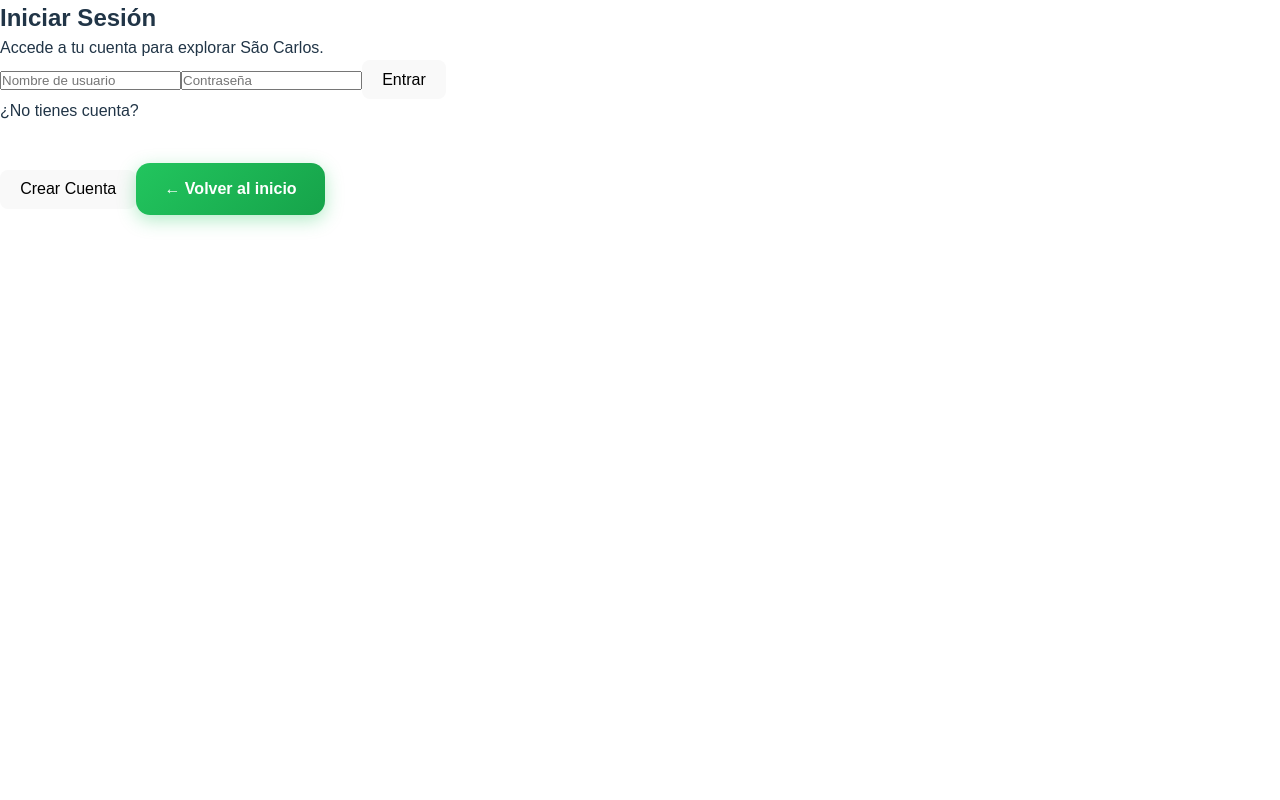
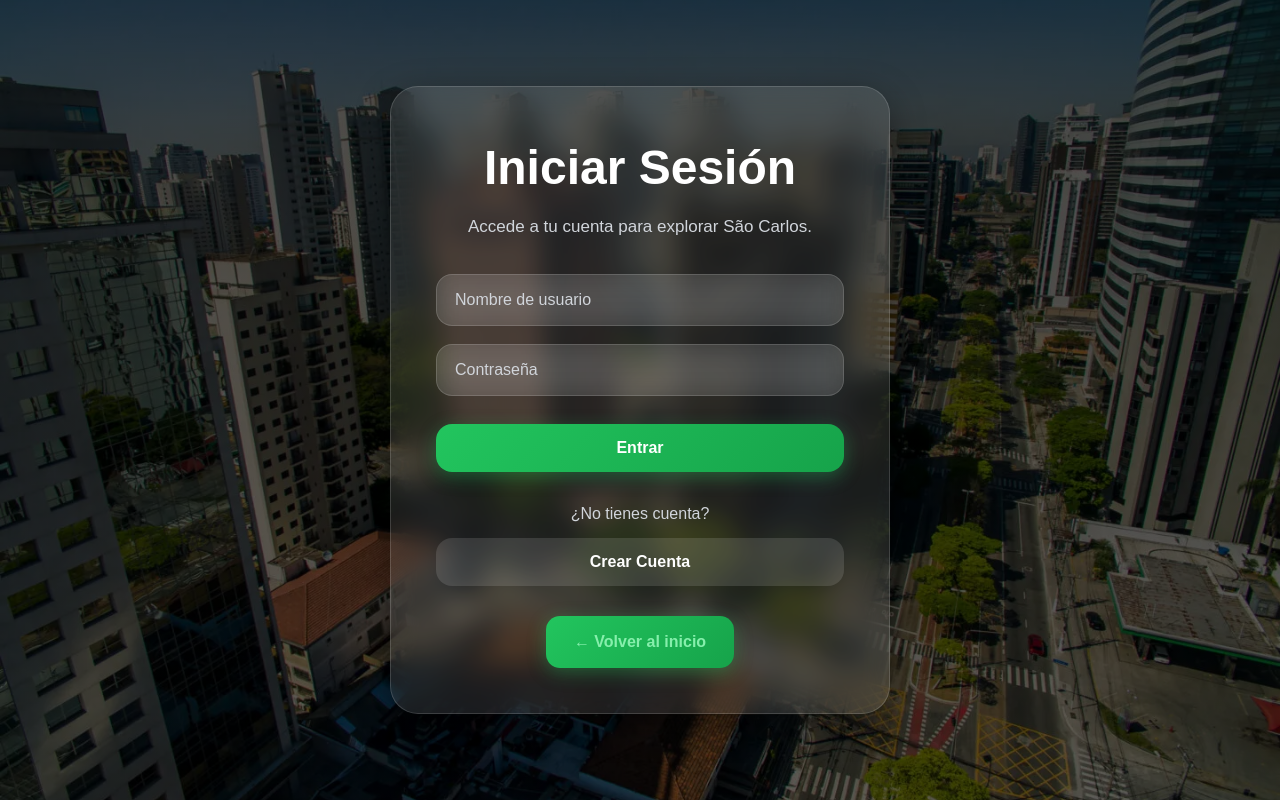
Before and after one commit to Melissa-possato/Guia-Tur-stico-hispanohablates, a React (Vite) app in the folder frontend/: page /login in a window 1280 px wide. Built offline with nearby package versions, Linux system fonts and the light colour scheme.

Commit message:
Login App.css

```diff
--- a/frontend/src/App.css
+++ b/frontend/src/App.css
@@ -1267,3 +1267,280 @@ a:hover {
   }
 
 }
+
+
+/* =========================
+   LOGIN
+========================= */
+
+.login-bg {
+  background:
+    linear-gradient(rgba(0, 0, 0, 0.699), rgba(0, 0, 0, 0.63)),
+    url("/shutterstock_1532724938.jpg.webp");
+
+  background-size: cover;
+  background-position: center;
+  background-attachment: fixed;
+
+  min-height: 100vh;
+
+  display: flex;
+  align-items: center;
+  justify-content: center;
+
+  padding: 30px;
+}
+
+/* =========================
+   LOGIN CARD
+========================= */
+
+.login-container {
+  width: 100%;
+  max-width: 500px;
+}
+
+.login-card {
+  background: rgba(255,255,255,0.10);
+
+  backdrop-filter: blur(14px);
+
+  border: 1px solid rgba(255,255,255,0.15);
+
+  border-radius: 28px;
+
+  padding: 45px;
+
+  box-shadow: 0 10px 35px rgba(0,0,0,0.4);
+
+  text-align: center;
+
+  color: white;
+}
+
+.login-card h2 {
+  font-size: 48px;
+  margin-bottom: 10px;
+  font-weight: 800;
+}
+
+.login-subtitulo {
+  color: #d1d5db;
+  margin-bottom: 35px;
+  font-size: 17px;
+}
+
+/* =========================
+   FORM
+========================= */
+
+.login-form {
+  display: flex;
+  flex-direction: column;
+  gap: 18px;
+}
+
+.login-form input {
+  padding: 16px 18px;
+
+  border-radius: 16px;
+
+  border: 1px solid rgba(255,255,255,0.15);
+
+  background: rgba(255,255,255,0.10);
+
+  color: white;
+  font-size: 16px;
+
+  outline: none;
+
+  backdrop-filter: blur(12px);
+}
+
+.login-form input::placeholder {
+  color: #d1d5db;
+}
+
+.login-form button {
+  margin-top: 10px;
+
+  padding: 15px;
+
+  border: none;
+  border-radius: 16px;
+
+  background: linear-gradient(135deg, #22c55e, #16a34a);
+
+  color: white;
+  font-size: 16px;
+  font-weight: bold;
+
+  cursor: pointer;
+
+  transition: 0.3s ease;
+
+  box-shadow: 0 5px 18px rgba(34,197,94,0.35);
+}
+
+.login-form button:hover {
+  transform: translateY(-3px);
+}
+
+/* =========================
+   CADASTRO
+========================= */
+
+.cadastro-texto {
+  margin-top: 30px;
+  margin-bottom: 12px;
+
+  color: #d1d5db;
+}
+
+.btn-cadastro {
+  width: 100%;
+
+  padding: 15px;
+
+  border: none;
+  border-radius: 16px;
+
+  background: rgba(255,255,255,0.12);
+
+  color: white;
+  font-size: 16px;
+  font-weight: 600;
+
+  cursor: pointer;
+
+  transition: 0.3s ease;
+}
+
+.btn-cadastro:hover {
+  background: rgba(255,255,255,0.18);
+}
+
+/* =========================
+   BOTÃO VOLTAR
+========================= */
+
+.botao-voltar {
+  display: inline-block;
+
+  margin-top: 30px;
+
+  color: #86efac;
+
+  text-decoration: none;
+  font-weight: 600;
+
+  transition: 0.3s ease;
+}
+
+.botao-voltar:hover {
+  color: white;
+}
+
+/* =========================
+   CONTA LOGADA
+========================= */
+
+.conta-container {
+  width: 100%;
+  max-width: 550px;
+
+  text-align: center;
+  color: white;
+}
+
+.conta-container h2 {
+  font-size: 52px;
+  margin-bottom: 30px;
+}
+
+.conta-card {
+  background: rgba(255,255,255,0.10);
+
+  backdrop-filter: blur(14px);
+
+  border: 1px solid rgba(255,255,255,0.15);
+
+  border-radius: 28px;
+
+  padding: 40px;
+
+  box-shadow: 0 10px 35px rgba(0,0,0,0.4);
+}
+
+.avatar {
+  font-size: 70px;
+  margin-bottom: 20px;
+}
+
+.conta-card p {
+  margin-bottom: 14px;
+  font-size: 18px;
+}
+
+/* =========================
+   BOTÕES DA CONTA
+========================= */
+
+.conta-botoes {
+  display: flex;
+  gap: 15px;
+
+  margin-top: 30px;
+}
+
+.btn-update,
+.btn-logout {
+  flex: 1;
+
+  padding: 15px;
+
+  border: none;
+  border-radius: 16px;
+
+  color: white;
+  font-weight: bold;
+
+  cursor: pointer;
+
+  transition: 0.3s ease;
+}
+
+.btn-update {
+  background: linear-gradient(135deg, #22c55e, #16a34a);
+}
+
+.btn-logout {
+  background: linear-gradient(135deg, #ef4444, #dc2626);
+}
+
+.btn-update:hover,
+.btn-logout:hover {
+  transform: translateY(-3px);
+}
+
+/* =========================
+   RESPONSIVO
+========================= */
+
+@media (max-width: 768px) {
+
+  .login-card,
+  .conta-card {
+    padding: 30px;
+  }
+
+  .login-card h2,
+  .conta-container h2 {
+    font-size: 38px;
+  }
+
+  .conta-botoes {
+    flex-direction: column;
+  }
+
+}
```
